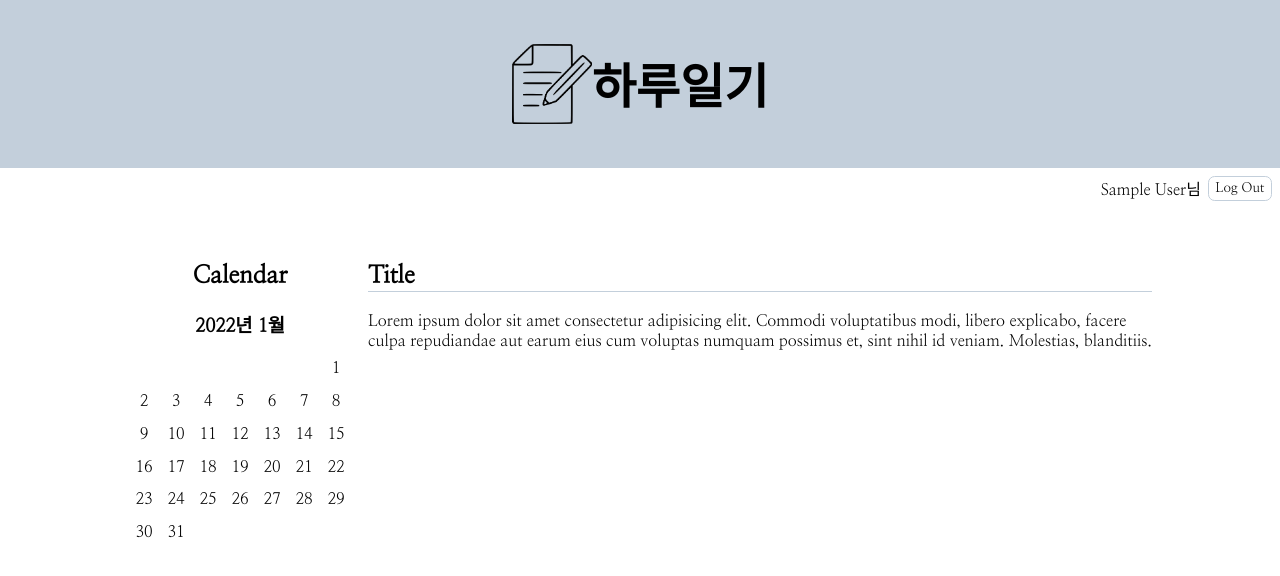
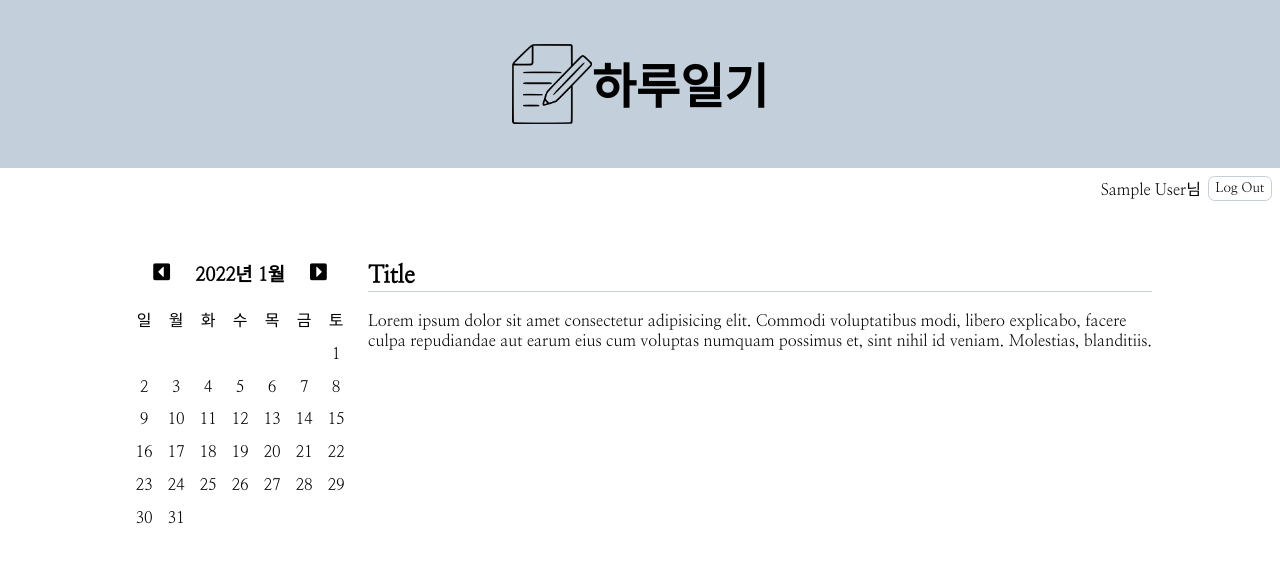
Before and after one commit to jyooj08/Haru-diary-v2, a React (Create React App) app: page /main in a window 1280 px wide. Shown: the top 576 px of the page. Built offline with nearby package versions, Linux system fonts and the light colour scheme; no server answers; sample sign-in values are in the browser's storage.

Commit message:
Add Calendar changing

```diff
--- a/src/components/calendar/calendar.jsx
+++ b/src/components/calendar/calendar.jsx
@@ -1,16 +1,26 @@
-import React from 'react';
+// import React, { useState } from 'react';
 import styles from './calendar.module.css';
+import store from '../../services/store';
 
-const Calendar = (props) => {
-    const date = new Date();
-    const y = date.getFullYear();
-    const m = date.getMonth() + 1;
-    const d  = date.getDate();
+import React, { Component } from 'react';
 
-    let day = new Date(y, m-1, 1).getDay();
-    const lastDate = new Date(y, m, 0).getDate();
-    console.log(day, lastDate);
+class Calendar extends Component {
+    moveNext = () => {
+        store.dispatch({
+            type:'MOVE_NEXT_MONTH'
+        })
+    }
 
+    movePast = () => {
+        store.dispatch({
+            type:'MOVE_PAST_MONTH'
+        })
+    }
+
+    render() {
+        let date = store.getState().date;
+        let lastDate = new Date(date.y, date.m, 0).getDate();
+        let day = new Date(date.y, date.m-1, 1).getDay();
         let cal = [[]], w = 0;
         for(let i=0;i<day;i++) cal[0].push(0);
 
@@ -26,16 +36,32 @@ const Calendar = (props) => {
 
         for(let i=day;i<7;i++) cal[w].push(0);
 
+        store.subscribe(() => {
+            this.render();
+        });
+
         return (<div className={styles.calendar}>
-        <h1>Calendar</h1>
-        <h3>{y}년 {m}월</h3>
+            <div className={styles.yearmonth}>
+                <button className={styles.toPast} onClick={this.movePast}><i className="fas fa-caret-square-left"></i></button>
+                <h3>{date.y}년 {date.m}월</h3>
+                <button className={styles.toNext} onClick={this.moveNext} ><i className="fas fa-caret-square-right"></i></button>
+            </div>
             <div className={styles.month}>
-            {cal.map(week => {
-                return <div className={styles.week}>
+            <div className={styles.day}>
+                <span>일</span>
+                <span>월</span>
+                <span>화</span>
+                <span>수</span>
+                <span>목</span>
+                <span>금</span>
+                <span>토</span>
+            </div>
+                {cal.map((week, idx) => {
+                    return <div key={week.length*idx} className={styles.week}>
                         {
-                        week.map(d => {
-                            if(d>0) return <span className={styles.date}>{d}</span>;
-                            else return <span className={styles.date}></span>
+                            week.map((d, idx) => {
+                                if(d>0) return <span key={date.d*idx} className={styles.date}>{d}</span>;
+                                else return <span key={idx*date.y} className={styles.date}></span>
                             })
 
                         }
@@ -44,5 +70,6 @@ const Calendar = (props) => {
             </div>
         </div>);
     }
+}
 
 export default Calendar;
--- a/src/components/calendar/calendar.module.css
+++ b/src/components/calendar/calendar.module.css
@@ -2,6 +2,22 @@
   text-align: center;
 }
 
+.yearmonth {
+  display: flex;
+  justify-content: space-evenly;
+}
+
+.toNext,
+.toPast {
+  background-color: transparent;
+  font-size: 1.2em;
+}
+
+.day span {
+  width: 2em;
+}
+
+.day,
 .week {
   display: flex;
   justify-content: space-between;
--- a/src/services/store.js
+++ b/src/services/store.js
@@ -2,9 +2,15 @@ import { createStore } from "redux";
 import AuthService from "./AuthService";
 
 const authService = new AuthService();
+const today = new Date();
 const initialState = {
     auth : authService,
-    user: null
+    user: null,
+    date: {
+        y: today.getFullYear(),
+        m: today.getMonth() + 1,
+        d: today.getDate()
+    }
 }
 
 function reducer(state = initialState, action){
@@ -16,6 +22,14 @@ function reducer(state = initialState, action){
         case 'LOGOUT':
             newState.user = null;
             return newState;
+        case 'MOVE_NEXT_MONTH':
+            newState.date.m++;
+            if(newState.date.m>12){ newState.date.y++; newState.date.m=1; }
+            return newState;
+        case 'MOVE_PAST_MONTH':
+            newState.date.m--;
+            if(newState.date.m<1){ newState.date.y--; newState.date.m=12;}
+            return newState;
         default:
             return state;
     }
```
Lines whose indentation alone changed are shown as unchanged.
